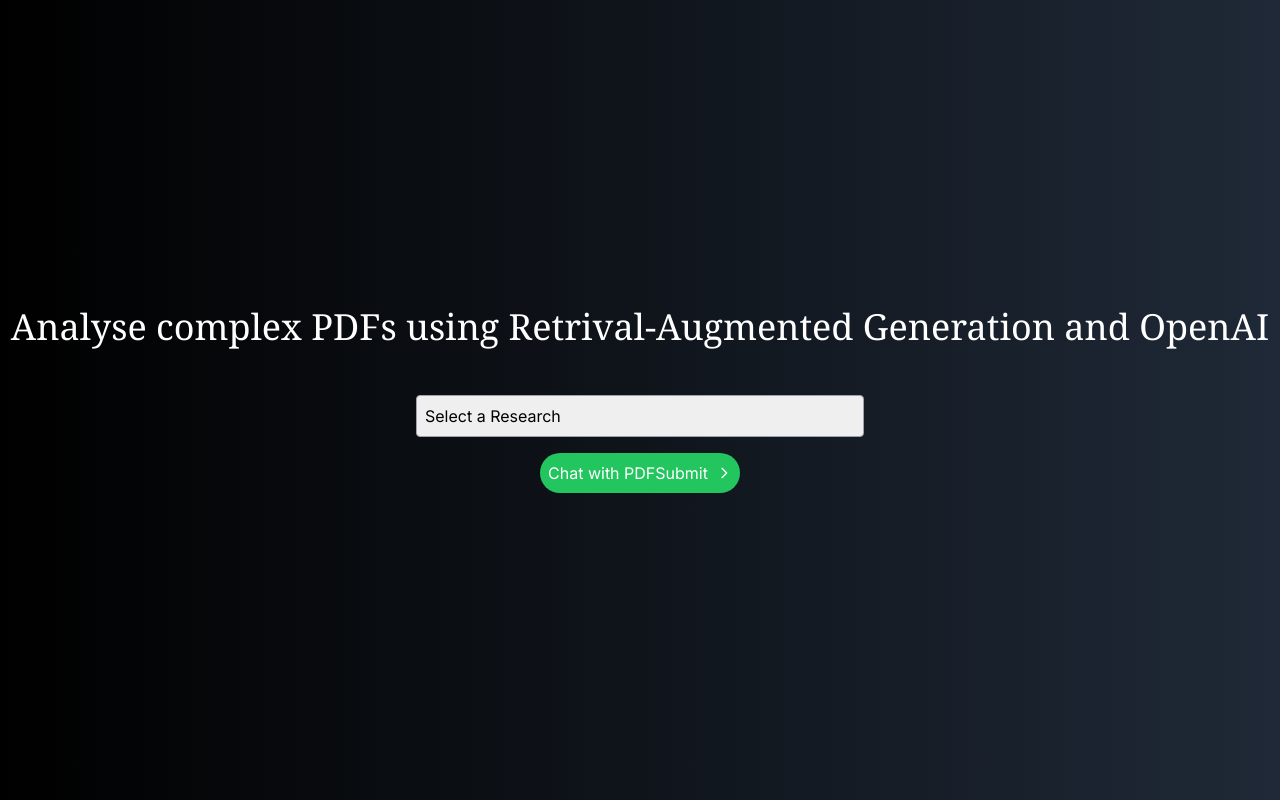
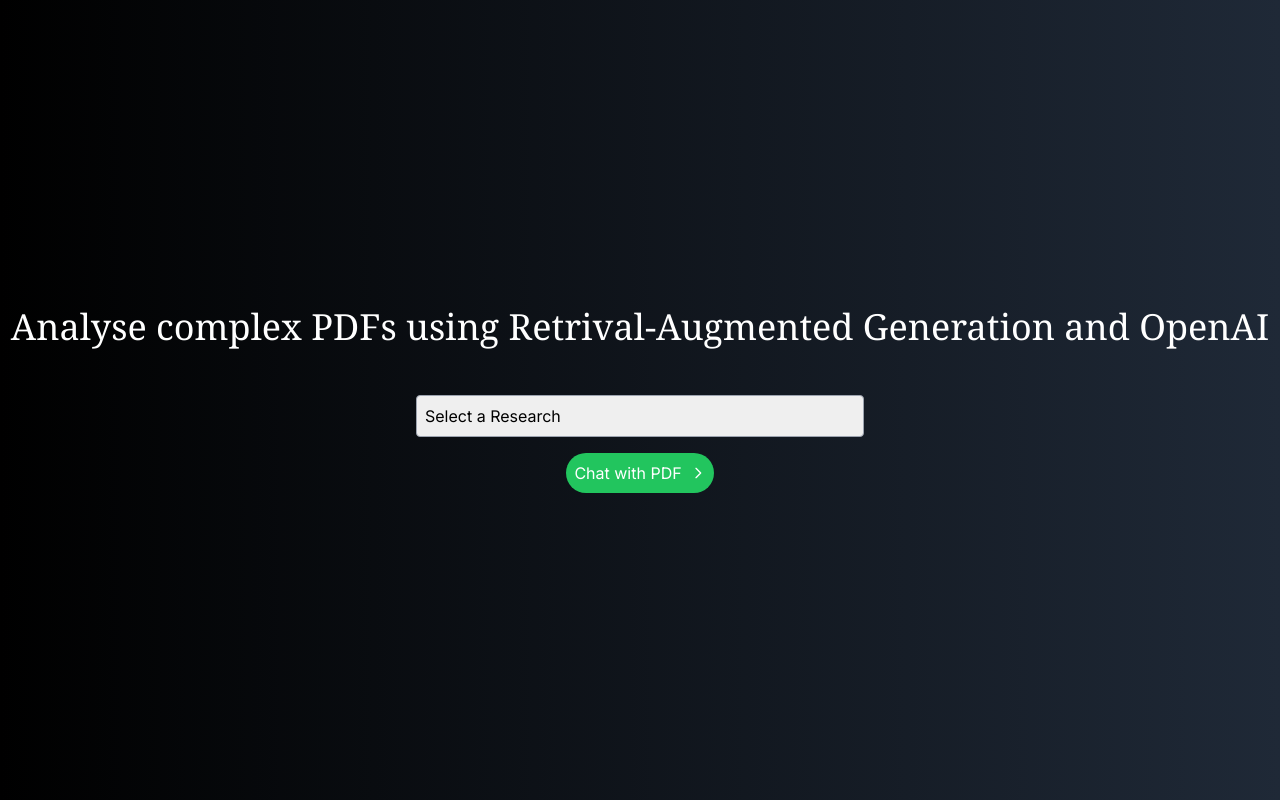
Before and after one commit to CerealNotFound/rag-insights, a Next.js app: page / in a window 1280 px wide. Built offline with nearby package versions, Linux system fonts and the light colour scheme.

Commit message:
debugging

```diff
--- a/src/app/chat/page.tsx
+++ b/src/app/chat/page.tsx
@@ -79,7 +79,7 @@
   };
 
   return (
-    <div className="flex flex-col justify-between w-10/12 h-full bg-black">
+    <div className="flex flex-col justify-between w-11/12 bg-black">
       {/* <div className="flex flex-row justify-between items-center p-4"></div> */}
       <div
         id="text-main-div"
@@ -89,7 +89,7 @@
           return <Text key={text.id} text={text.text} type={text.type} />;
         })}
       </div>
-      <div className="flex flex-row justify-between w-10/12 items-center p-4">
+      <div className="absolute flex flex-row justify-between w-full bottom-14 items-center p-4">
         <input
           id="text-bar"
           placeholder="Type a message..."
--- a/src/app/page.tsx
+++ b/src/app/page.tsx
@@ -1,6 +1,7 @@
 "use client";
 import { useRef, useContext, useEffect } from "react";
 import { DocContext } from "@/contexts/docContext";
+import Link from "next/link";
 
 const Home = () => {
   const context = useContext(DocContext);
@@ -38,20 +39,12 @@
               Tasks
             </option>
           </select>
-          <form onSubmit={submitHandler}>
-            {/* <input
-              type="password"
-              className="block w-full border border-gray-400 p-2 mb-4 rounded"
-              placeholder="Enter admin key - (optional)"
-            />
-            <input
-              type="text"
-              className="block w-full border border-gray-400 p-2 mb-4 rounded"
-              placeholder="OpenAI key - (not for admin)"
-            /> */}
-            <div className="bg-green-500 cursor-pointer text-white p-2 rounded-full inline-flex items-center">
+          <Link
+            href={"/chat"}
+            className="bg-green-500 cursor-pointer text-white p-2 rounded-full inline-flex items-center"
+          >
             Chat with PDF
-              <input type="submit" />
+            <button type="submit" />
             <svg
               xmlns="http://www.w3.org/2000/svg"
               fill="none"
@@ -66,8 +59,7 @@
                 d="M9 5l7 7-7 7"
               />
             </svg>
-            </div>
-          </form>
+          </Link>
         </div>
       </div>
     </main>
```
Lines whose indentation alone changed are shown as unchanged.
